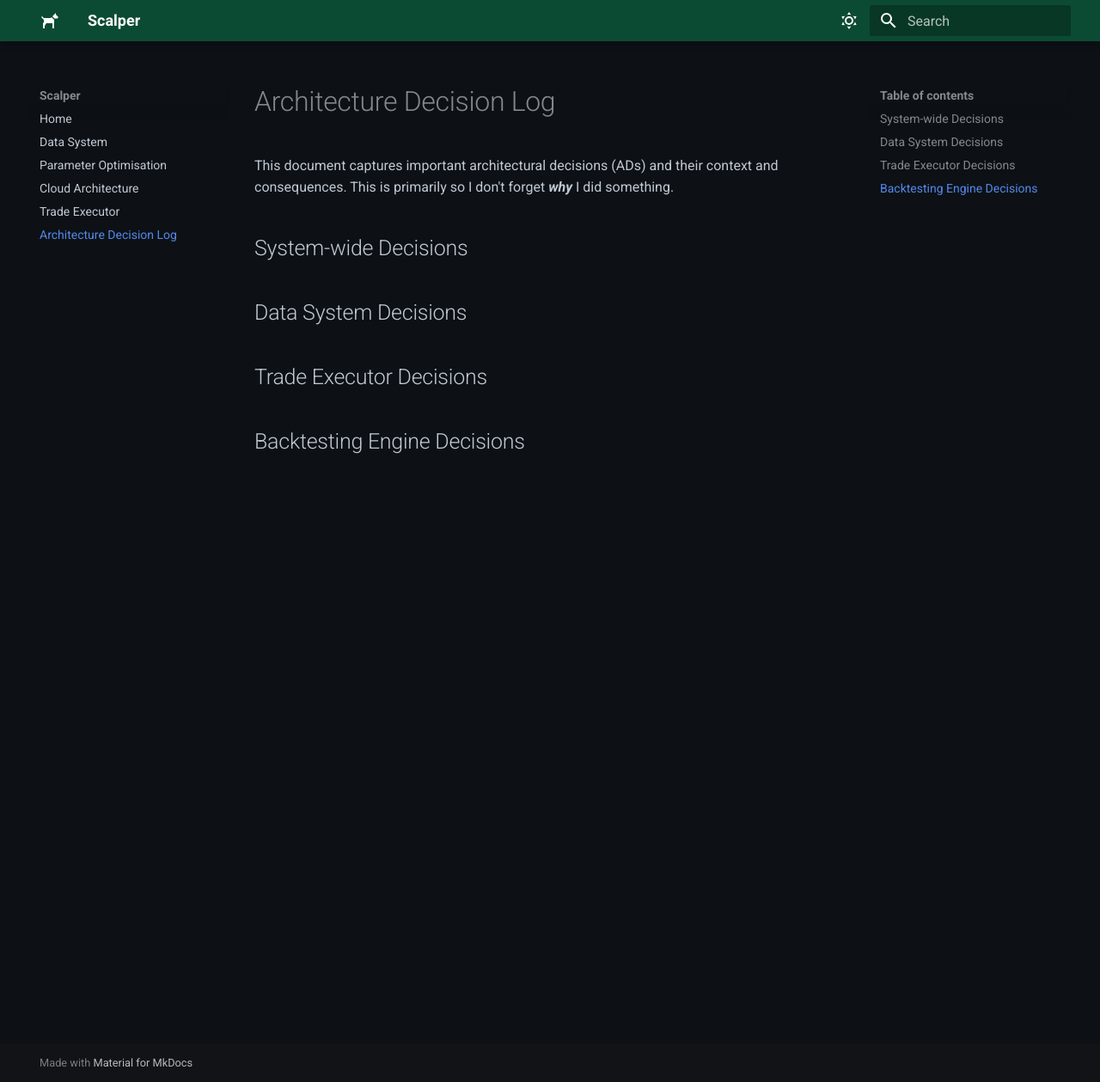
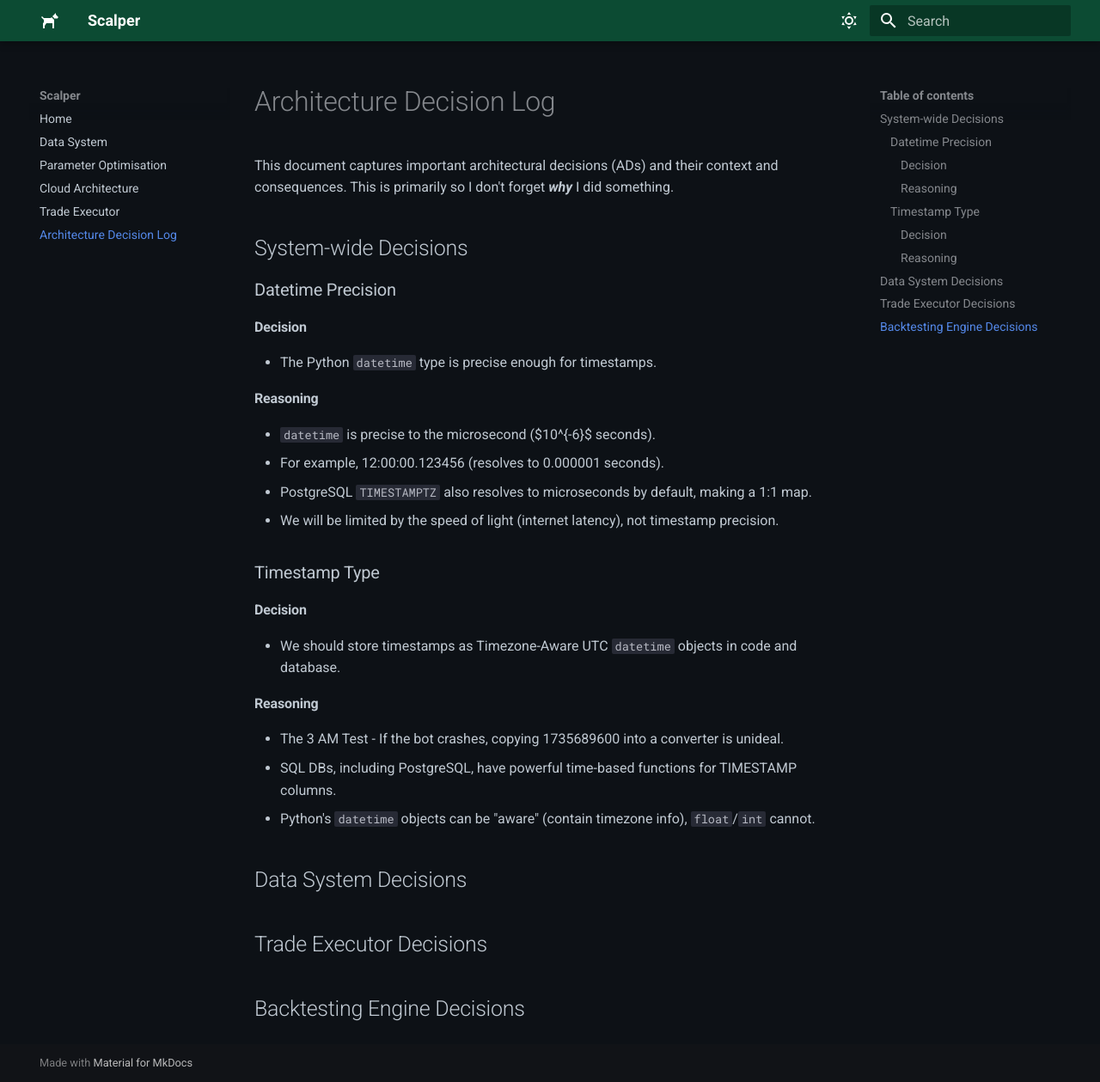
Before and after one commit to Phil-Lord/crypto-scalper, an MkDocs documentation site: the page built from docs/architecture-decision-log.md, in a window 1280 px wide and 1259 px high. Shown: the whole window at 86% size. Built offline with MkDocs 1.6.1 and Material for MkDocs 9.7.7, drawn with Linux system fonts in a browser that asks for light colours.

Commit message:
DOC: Add time-based decisions to ADL

```diff
--- a/docs/architecture-decision-log.md
+++ b/docs/architecture-decision-log.md
@@ -5,6 +5,31 @@ This is primarily so I don't forget **_why_** I did something.
 
 ## System-wide Decisions
 
+### Datetime Precision
+
+#### Decision
+
+- The Python `datetime` type is precise enough for timestamps.
+
+#### Reasoning
+
+- `datetime` is precise to the microsecond ($10^{-6}$ seconds).
+- For example, 12:00:00.123456 (resolves to 0.000001 seconds).
+- PostgreSQL `TIMESTAMPTZ` also resolves to microseconds by default, making a 1:1 map.
+- We will be limited by the speed of light (internet latency), not timestamp precision.
+
+### Timestamp Type
+
+#### Decision
+
+- We should store timestamps as Timezone-Aware UTC `datetime` objects in code and database.
+
+#### Reasoning
+
+- The 3 AM Test - If the bot crashes, copying 1735689600 into a converter is unideal.
+- SQL DBs, including PostgreSQL, have powerful time-based functions for TIMESTAMP columns.
+- Python's `datetime` objects can be "aware" (contain timezone info), `float`/`int` cannot.
+
 ## Data System Decisions
 
 ## Trade Executor Decisions
```
